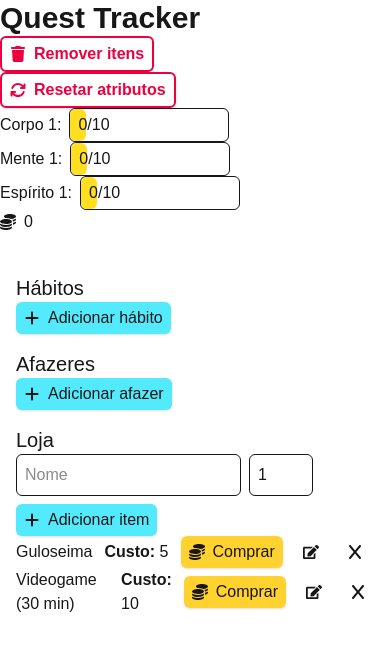
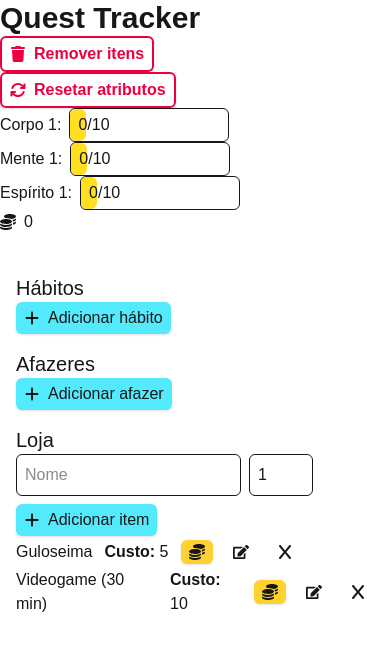
Before and after one commit to gab-souza-martins/gamified-habit-tracker, a Next.js app: page / in a window 390 px wide. Shown: the top 650 px of the page. Built offline with nearby package versions, Linux system fonts and the light colour scheme.

Commit message:
Escondido texto do botão de comprar item quando a tela é muito pequena, e alterada largura máxima da seção de hábitos

```diff
--- a/src/app/Components/Shop.tsx
+++ b/src/app/Components/Shop.tsx
@@ -111,7 +111,7 @@ const SortableItem: React.FC<SortableItemProps> = ({
                       active:bg-amber-500 active:shadow-md focus:outline-2 focus:outline-amber-300 focus:outline-offset-2"
          >
             <FaCoins />
-            <span>Comprar</span>
+            <span className="hidden sm:inline">Comprar</span>
          </button>
 
          <button
--- a/src/app/page.tsx
+++ b/src/app/page.tsx
@@ -129,7 +129,7 @@ const Home = () => {
 
          <main className="p-4">
             <div className="flex flex-col lg:flex-row items-start justify-around gap-4">
-               <section className="min-w-1/4 max-w-xl">
+               <section className="min-w-1/4 max-w-lg">
                   <HabitList
                      giveReward={handleGiveReward}
                      removeReward={handleRemoveReward}
```
